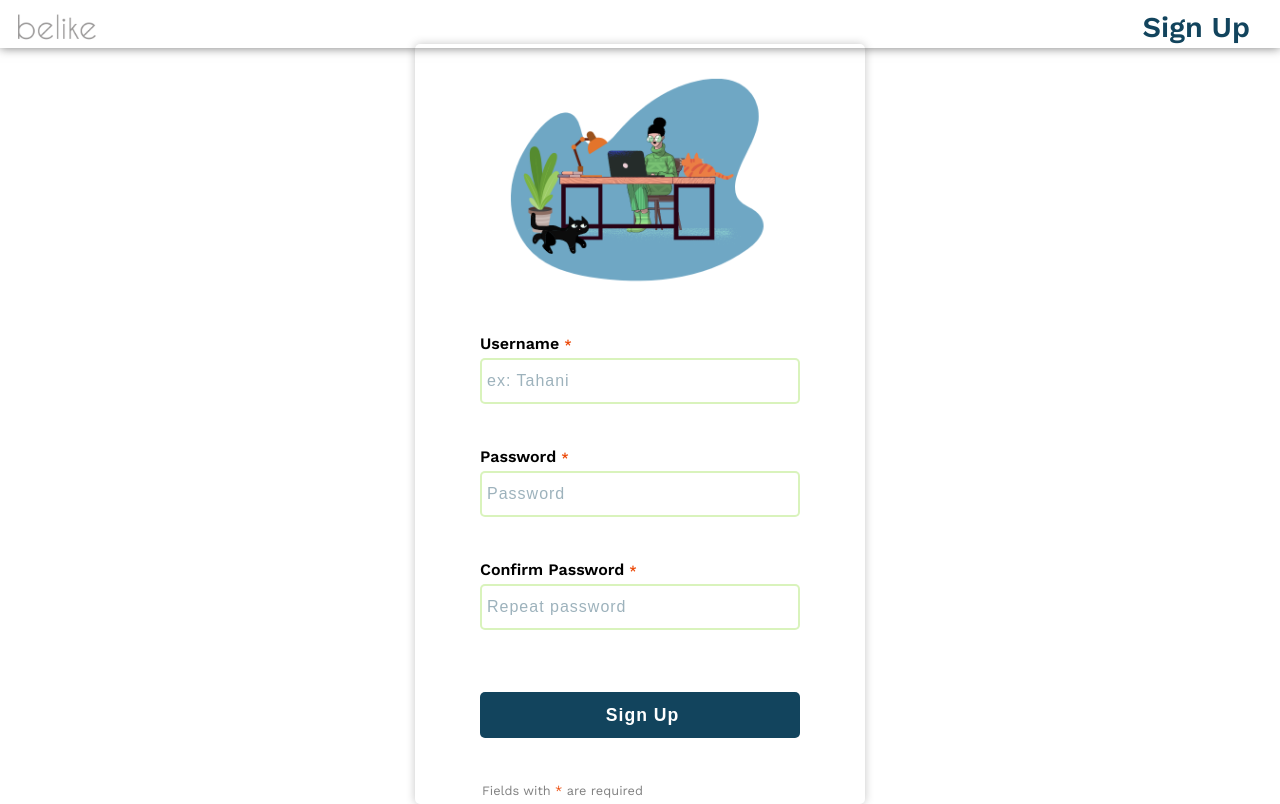
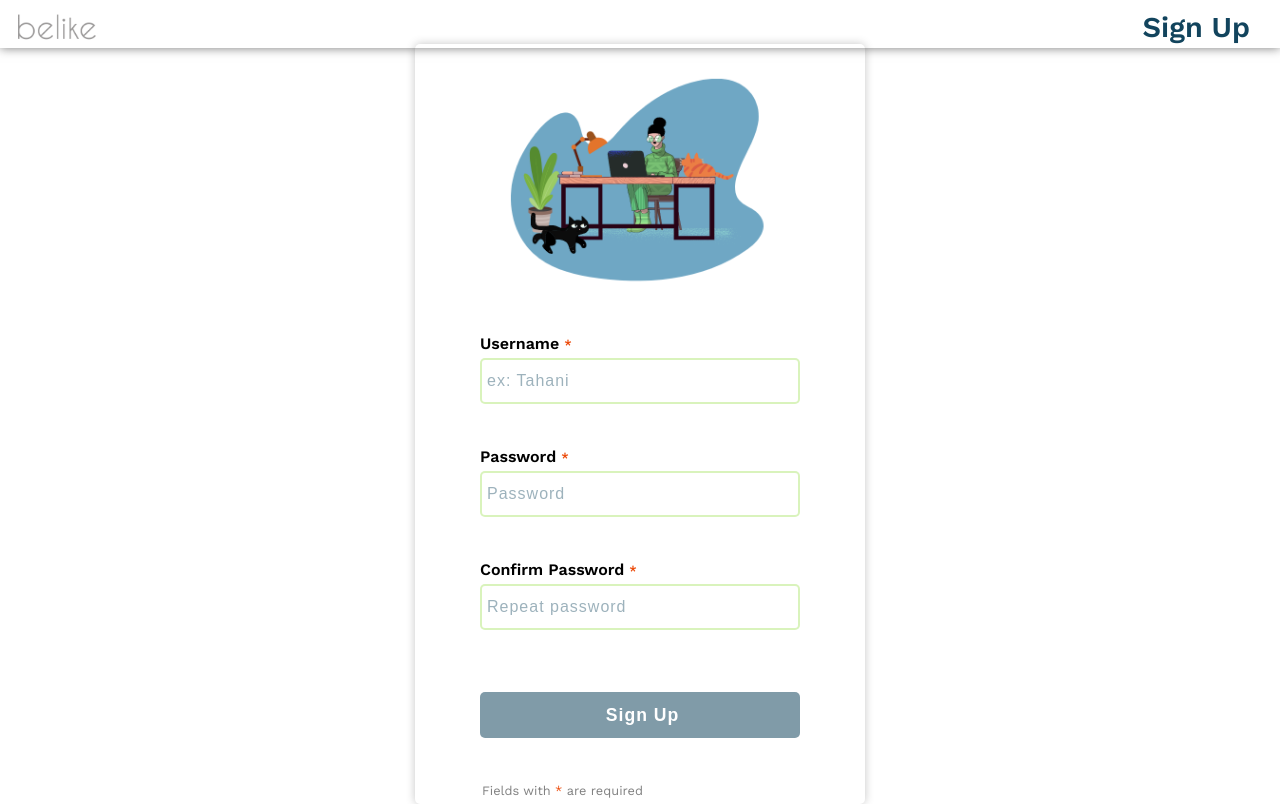
Before and after one commit to LuciaMezquida/sign-up-form, a React (Create React App) app: page /#/ in a window 1280 px wide. Built offline with nearby package versions, Linux system fonts and the light colour scheme.

Commit message:
Add weak color to the disabled button

```diff
--- a/src/components/SignUp/SignUp.css
+++ b/src/components/SignUp/SignUp.css
@@ -35,7 +35,7 @@
   letter-spacing: 1px;
   font-size: 1rem;
 }
-.input::placeholder{
+.input::placeholder {
   color: #12445d69;
 }
 .signUpButton {
@@ -53,7 +53,9 @@
 .signUpButton:active {
   transform: scale(0.9);
 }
-
+.signUpButton:disabled {
+  background-color: #12445d88;
+}
 .message {
   margin: 8px 0 0 2px;
   color: #808080;
```
